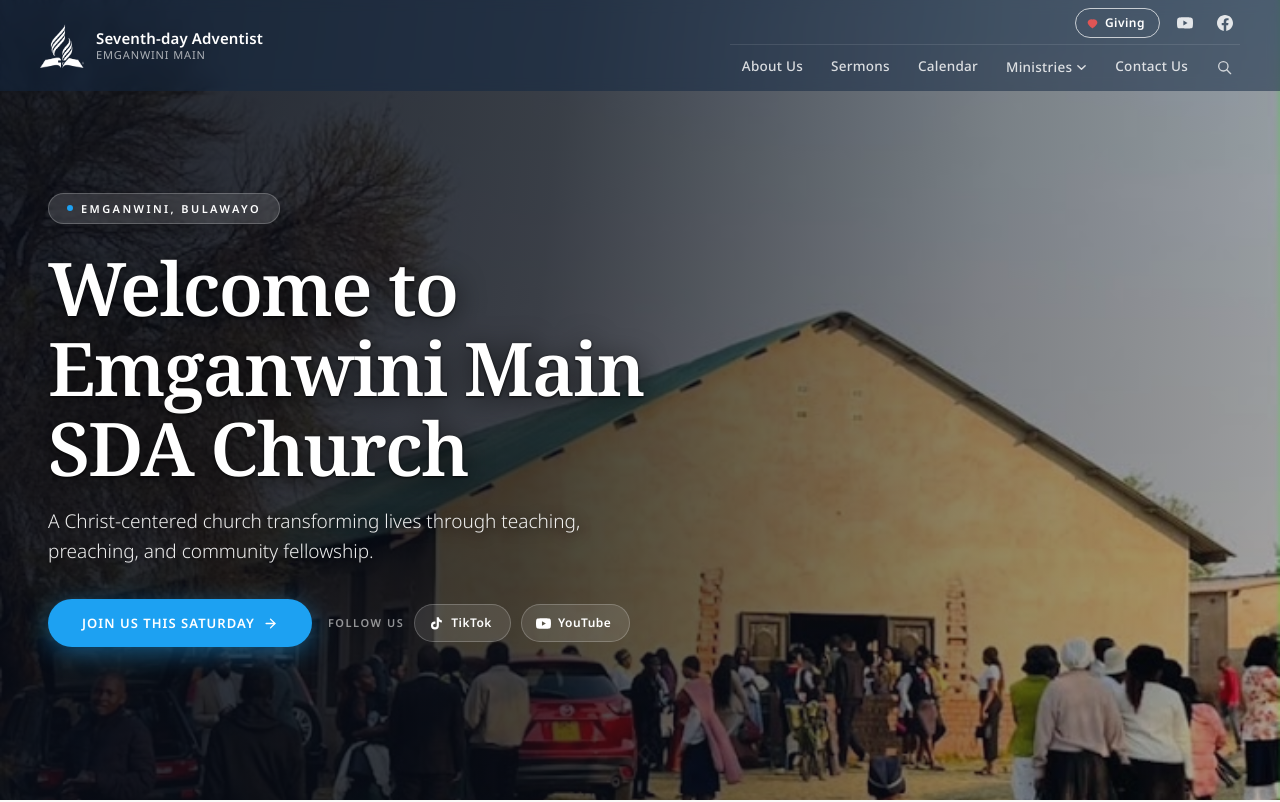
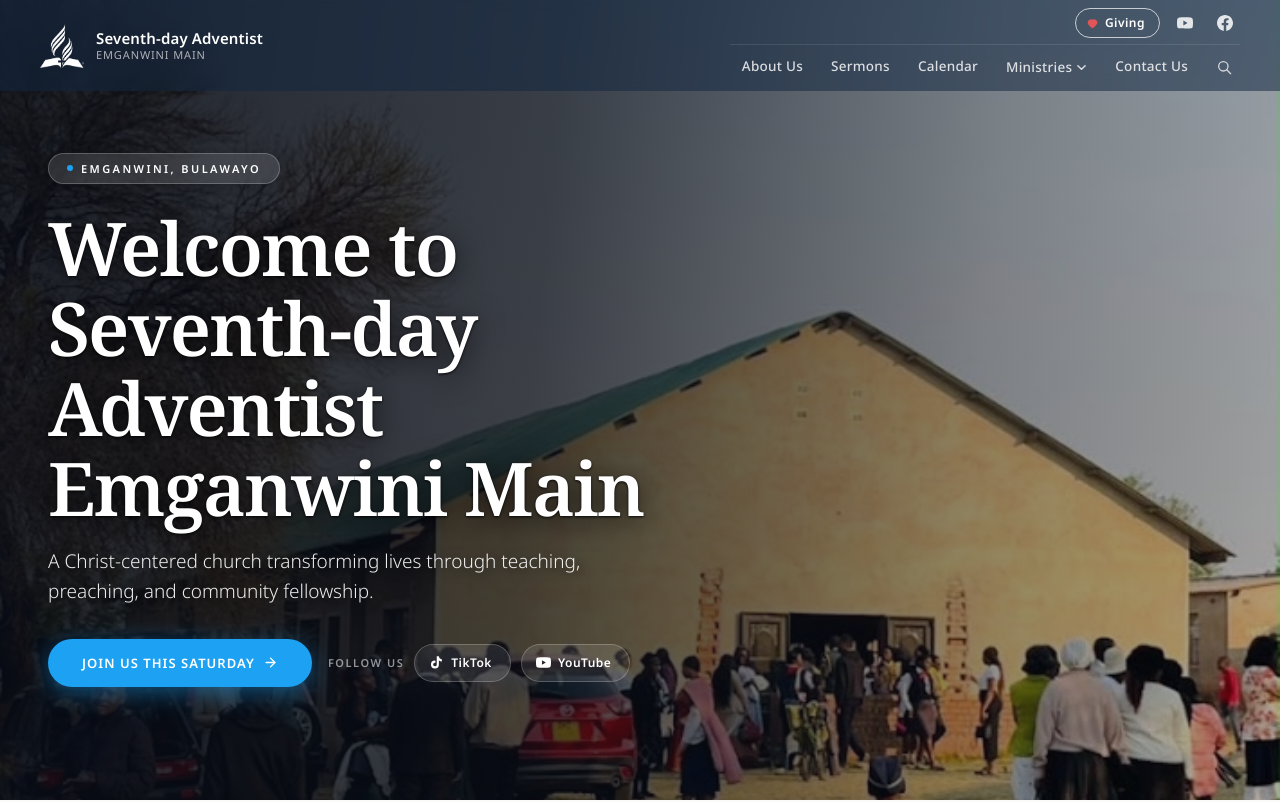
Before and after one commit to Thabisomaqhawengwenya/SDA-main, a React (Vite) app: page / in a window 1280 px wide. Shown: the top 802 px of the page. Built offline with nearby package versions, Linux system fonts and the light colour scheme; no server answers; the database is empty.

Commit message:
style(hero): update headline to Welcome to Seventh-day Adventist Emganwini Main

```diff
--- a/src/components/Hero.tsx
+++ b/src/components/Hero.tsx
@@ -280,9 +280,9 @@ export default function Hero() {
           <Headline>
             Welcome to
             <br />
+            Seventh-day Adventist
+            <br />
             <em>Emganwini Main</em>
-            <br />
-            SDA Church
           </Headline>
 
           <Subtitle>
```
